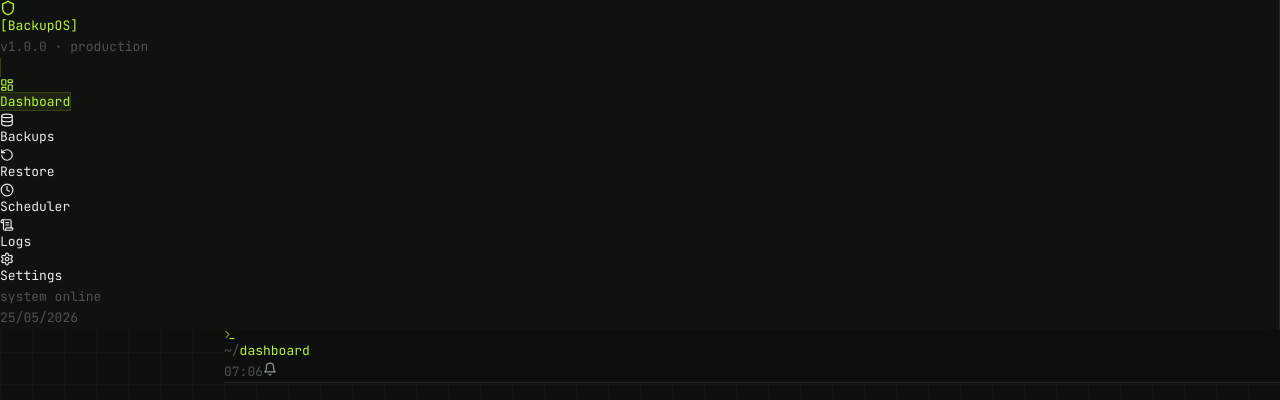
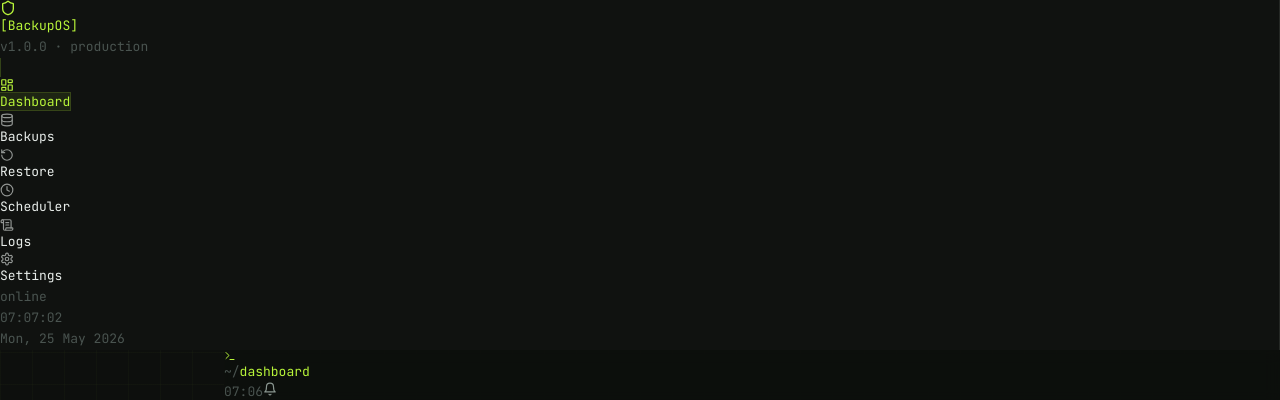
Before and after one commit to Akshatsrii/Database-Backup-Utility, a Next.js app in the folder frontend/: page /dashboard in a window 1280 px wide. Shown: the top 400 px of the page. Built offline with nearby package versions, Linux system fonts and the light colour scheme; no server answers.

Commit message:
update the frontend code

```diff
--- a/frontend/src/components/layout/Sidebar.tsx
+++ b/frontend/src/components/layout/Sidebar.tsx
@@ -2,6 +2,7 @@
 
 import Link from "next/link";
 import { usePathname } from "next/navigation";
+import { useEffect, useState } from "react";
 import {
   LayoutDashboard,
   Database,
@@ -13,31 +14,60 @@ import {
 } from "lucide-react";
 import { cn } from "@/lib/utils";
 
+/* ── nav items ───────────────────────────────────────────── */
+
 const NAV = [
-  { href: "/dashboard",           icon: LayoutDashboard, label: "Dashboard"  },
-  { href: "/dashboard/backups",   icon: Database,        label: "Backups"    },
-  { href: "/dashboard/restore",   icon: RotateCcw,       label: "Restore"    },
-  { href: "/dashboard/scheduler", icon: Clock,           label: "Scheduler"  },
-  { href: "/dashboard/logs",      icon: ScrollText,      label: "Logs"       },
-  { href: "/dashboard/settings",  icon: Settings,        label: "Settings"   },
+  { href: "/dashboard",           icon: LayoutDashboard, label: "Dashboard",  exact: true  },
+  { href: "/dashboard/backups",   icon: Database,        label: "Backups",    exact: false },
+  { href: "/dashboard/restore",   icon: RotateCcw,       label: "Restore",    exact: false },
+  { href: "/dashboard/scheduler", icon: Clock,           label: "Scheduler",  exact: false },
+  { href: "/dashboard/logs",      icon: ScrollText,      label: "Logs",       exact: false },
+  { href: "/dashboard/settings",  icon: Settings,        label: "Settings",   exact: false },
 ];
 
+/* ── live clock ──────────────────────────────────────────── */
+
+function useClock() {
+  const [time, setTime] = useState(() =>
+    new Date().toLocaleTimeString("en-GB", { hour: "2-digit", minute: "2-digit", second: "2-digit" })
+  );
+  useEffect(() => {
+    const id = setInterval(() => {
+      setTime(new Date().toLocaleTimeString("en-GB", { hour: "2-digit", minute: "2-digit", second: "2-digit" }));
+    }, 1_000);
+    return () => clearInterval(id);
+  }, []);
+  return time;
+}
+
+/* ── pulse keyframe (injected once) ─────────────────────── */
+
+const PULSE_CSS = `
+@keyframes sb-pulse {
+  0%, 100% { box-shadow: 0 0 4px #4ade80; opacity: 1; }
+  50%       { box-shadow: 0 0 8px #4ade80; opacity: 0.6; }
+}
+`;
+
+/* ── sidebar ─────────────────────────────────────────────── */
+
 export default function Sidebar() {
-  const path = usePathname();
+  const path  = usePathname();
+  const clock = useClock();
 
   return (
+    <>
+      <style dangerouslySetInnerHTML={{ __html: PULSE_CSS }} />
+
       <aside
         className="fixed top-0 left-0 h-full w-56 flex flex-col z-20"
         style={{
-        background: "#101210",
+          background:  "#101210",
           borderRight: "1px solid #252825",
         }}
       >
-      {/* Logo */}
-      <div
-        className="px-5 py-5 border-b"
-        style={{ borderColor: "#252825" }}
-      >
+        {/* ── logo ── */}
+        <div className="px-5 py-5 border-b" style={{ borderColor: "#252825" }}>
           <div className="flex items-center gap-2">
             <Shield size={16} style={{ color: "#b8f53a" }} />
             <span
@@ -52,14 +82,19 @@ export default function Sidebar() {
           </p>
         </div>
 
-      {/* Navigation */}
-      <nav className="flex-1 px-3 py-4 space-y-0.5">
-        {NAV.map(({ href, icon: Icon, label }) => {
-          const active = path === href;
+        {/* ── nav ── */}
+        <nav
+          className="flex-1 px-3 py-4 space-y-0.5"
+          aria-label="Main navigation"
+        >
+          {NAV.map(({ href, icon: Icon, label, exact }) => {
+            const active = exact ? path === href : path.startsWith(href);
+
             return (
               <Link
                 key={href}
                 href={href}
+                aria-current={active ? "page" : undefined}
                 className={cn(
                   "flex items-center gap-3 px-3 py-2.5 rounded text-xs tracking-wide transition-all",
                   active
@@ -70,17 +105,27 @@ export default function Sidebar() {
                   active
                     ? {
                         background: "rgba(184,245,58,0.08)",
-                      color: "#b8f53a",
-                      border: "1px solid rgba(184,245,58,0.15)",
+                        color:      "#b8f53a",
+                        border:     "1px solid rgba(184,245,58,0.15)",
                       }
                     : {}
                 }
               >
-              <Icon size={14} />
-              {label}
+                <Icon
+                  size={14}
+                  style={{
+                    flexShrink: 0,
+                    /* dim inactive icons slightly */
+                    opacity: active ? 1 : 0.6,
+                    transition: "opacity 0.15s ease",
+                  }}
+                />
+
+                <span className="truncate">{label}</span>
+
                 {active && (
                   <span
-                  className="ml-auto w-1 h-1 rounded-full"
+                    className="ml-auto w-1 h-1 rounded-full flex-shrink-0"
                     style={{ background: "#b8f53a" }}
                   />
                 )}
@@ -89,27 +134,45 @@ export default function Sidebar() {
           })}
         </nav>
 
-      {/* Bottom system info */}
+        {/* ── system footer ── */}
         <div
-        className="px-5 py-4 border-t space-y-1"
+          className="px-5 py-4 border-t space-y-1.5"
           style={{ borderColor: "#252825" }}
         >
+          {/* status + live clock */}
+          <div className="flex items-center justify-between">
             <div className="flex items-center gap-1.5">
               <span
-            className="status-dot"
+                className="inline-block w-1.5 h-1.5 rounded-full flex-shrink-0"
                 style={{
                   background: "#4ade80",
-              boxShadow: "0 0 4px #4ade80",
+                  animation: "sb-pulse 2.4s ease-in-out infinite",
                 }}
               />
               <span className="text-xs" style={{ color: "#4a5450" }}>
-            system online
+                online
               </span>
             </div>
+
+            <span
+              className="text-xs tabular-nums"
+              style={{ color: "#4a5450", fontVariantNumeric: "tabular-nums" }}
+            >
+              {clock}
+            </span>
+          </div>
+
+          {/* date */}
           <p className="text-xs" style={{ color: "#4a5450" }}>
-          {new Date().toLocaleDateString("en-GB")}
+            {new Date().toLocaleDateString("en-GB", {
+              weekday: "short",
+              day:     "2-digit",
+              month:   "short",
+              year:    "numeric",
+            })}
           </p>
         </div>
       </aside>
+    </>
   );
 }
```
Lines whose indentation alone changed are shown as unchanged.
